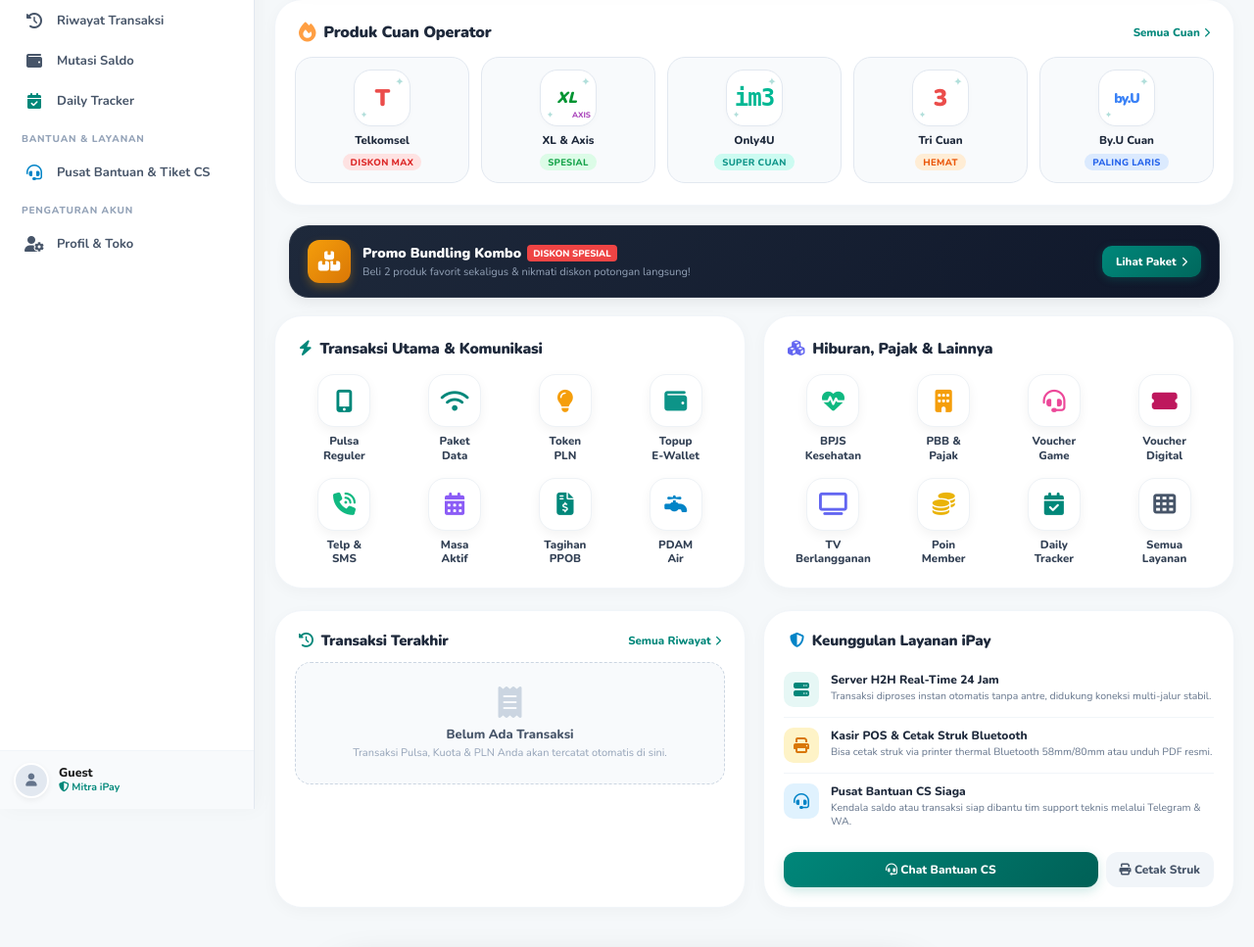
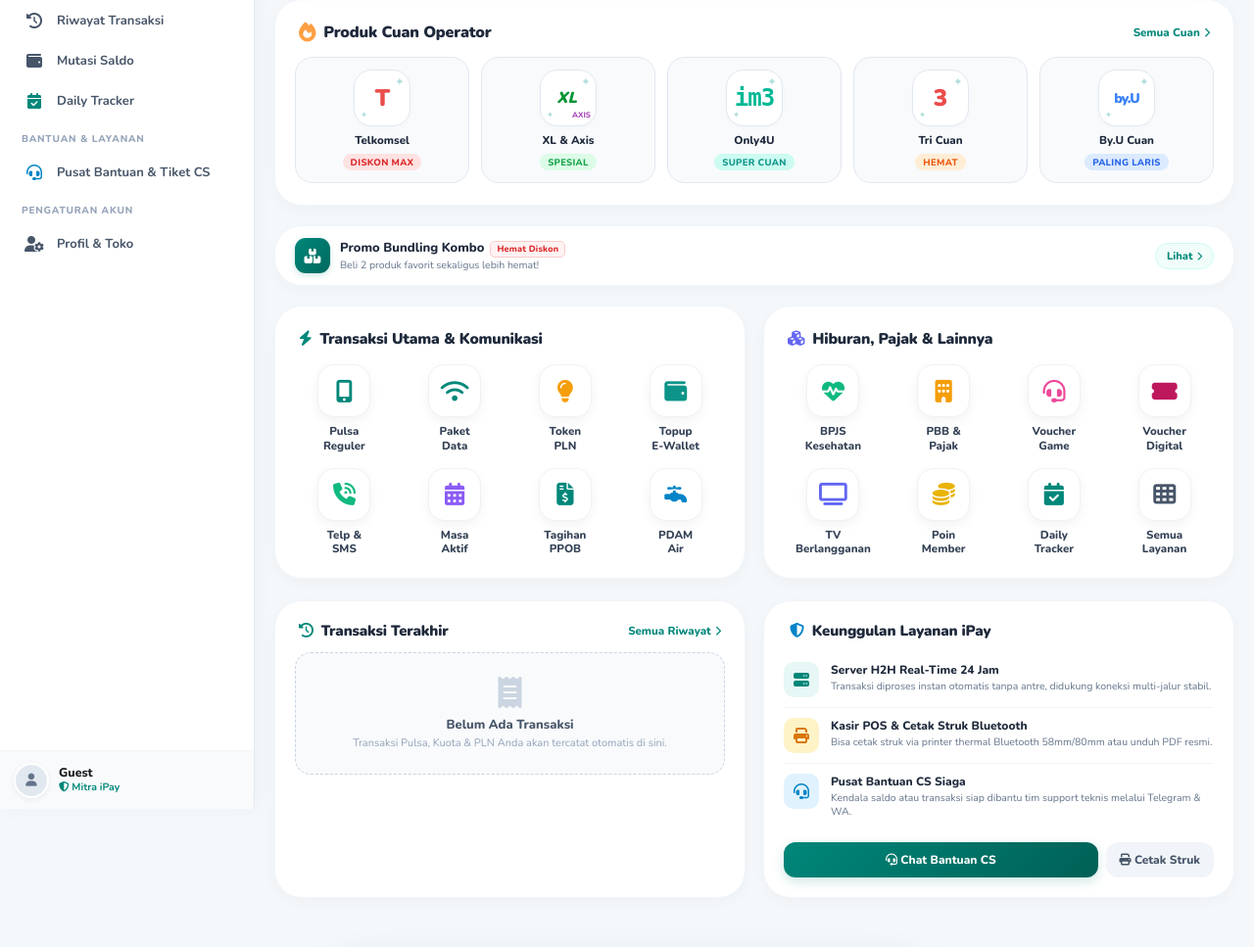
Before and after one commit to angga2103/garudatell, a Flask app: page / in a window 1280 px wide. Shown: the part 345-1312 px from the top of the page at 98% size. Run offline with Flask 3, Linux system fonts and the light colour scheme; data that the repository does not hold is empty; some libraries are stand-ins or nearby versions.

Commit message:
style(dashboard): redesign promo bundling card to be compact, lightweight, and balanced with cuan and service cards

```diff
--- a/app/templates/user/dashboard.html
+++ b/app/templates/user/dashboard.html
@@ -280,6 +280,88 @@
 
     .cuan-tag-badge {
         display: none; /* Muncul di tablet */
+    }
+
+    /* 3.5. Banner Promo Bundling Kombo (Compact & Harmonious) */
+    .bundling-highlight-banner {
+        margin: 0 15px 16px 15px;
+        background: #FFFFFF;
+        border-radius: 20px;
+        padding: 10px 14px;
+        color: #1E293B;
+        display: flex;
+        align-items: center;
+        justify-content: space-between;
+        gap: 10px;
+        box-shadow: 0 4px 15px rgba(0, 0, 0, 0.03);
+        border: 1px solid #F1F5F9;
+        text-decoration: none;
+        transition: transform 0.15s ease, box-shadow 0.15s ease, border-color 0.15s ease;
+        box-sizing: border-box;
+    }
+    .bundling-highlight-banner:hover {
+        transform: translateY(-1px);
+        box-shadow: 0 6px 18px rgba(0, 135, 122, 0.08);
+        border-color: #CCFBF1;
+    }
+    .bnd-banner-icon {
+        width: 36px;
+        height: 36px;
+        border-radius: 11px;
+        background: linear-gradient(135deg, #00877A 0%, #00685D 100%);
+        display: flex;
+        align-items: center;
+        justify-content: center;
+        font-size: 15px;
+        color: white;
+        flex-shrink: 0;
+        box-shadow: 0 2px 6px rgba(0, 135, 122, 0.22);
+    }
+    .bnd-banner-title {
+        font-size: 13px;
+        font-weight: 800;
+        color: #1E293B;
+        line-height: 1.2;
+    }
+    .bnd-banner-badge {
+        font-size: 9px;
+        font-weight: 800;
+        background: #FEF2F2;
+        color: #DC2626;
+        border: 1px solid #FECACA;
+        padding: 1.5px 6px;
+        border-radius: 5px;
+        letter-spacing: 0.2px;
+        white-space: nowrap;
+    }
+    .bnd-banner-desc {
+        font-size: 10.5px;
+        color: #64748B;
+        margin-top: 1px;
+        line-height: 1.25;
+        white-space: nowrap;
+        overflow: hidden;
+        text-overflow: ellipsis;
+    }
+    .bnd-banner-btn {
+        background: #F0FDFA;
+        color: #00877A;
+        border: 1px solid #CCFBF1;
+        font-size: 11px;
+        font-weight: 800;
+        padding: 5px 11px;
+        border-radius: 20px;
+        white-space: nowrap;
+        display: inline-flex;
+        align-items: center;
+        gap: 4px;
+        flex-shrink: 0;
+        transition: all 0.15s ease;
+    }
+    .bundling-highlight-banner:hover .bnd-banner-btn {
+        background: #00877A;
+        color: white;
+        border-color: #00877A;
     }
 
     /* 4. Layanan PPOB & Pembayaran (Dual Cards di Tablet & PC) */
@@ -672,6 +754,12 @@
         .tag-teal { background: #ccfbf1; color: #0d9488; }
         .tag-orange { background: #ffedd5; color: #ea580c; }
         .tag-blue { background: #dbeafe; color: #2563eb; }
+
+        .bundling-highlight-banner {
+            margin: 0 0 20px 0 !important;
+            border-radius: 28px !important;
+            padding: 12px 20px !important;
+        }
 
         /* Layanan 2 Kolom di Monitor PC */
         .services-dual-wrapper {
@@ -1183,24 +1271,26 @@
     </div>
 </div>
 
-<!-- BANNER PROMO BUNDLING HIGHLIGHT -->
-<div class="bundling-highlight-banner" style="margin: 0 15px 18px 15px; background: linear-gradient(135deg, #1E293B 0%, #0F172A 100%); border-radius: 20px; padding: 14px 18px; color: white; display: flex; align-items: center; justify-content: space-between; gap: 12px; box-shadow: 0 4px 15px rgba(0,0,0,0.08); border: 1px solid rgba(255,255,255,0.08);">
-    <div style="display: flex; align-items: center; gap: 12px;">
-        <div style="width: 44px; height: 44px; border-radius: 12px; background: linear-gradient(135deg, #F59E0B 0%, #D97706 100%); display: flex; align-items: center; justify-content: center; font-size: 20px; color: white; flex-shrink: 0; box-shadow: 0 4px 10px rgba(245, 158, 11, 0.3);">
+<!-- BANNER PROMO BUNDLING HIGHLIGHT (COMPACT & BALANCED) -->
+<a href="/bundling" class="bundling-highlight-banner" title="Lihat Promo Bundling Produk">
+    <div style="display: flex; align-items: center; gap: 10px; min-width: 0;">
+        <div class="bnd-banner-icon">
             <i class="fas fa-boxes-stacked"></i>
         </div>
-        <div>
+        <div style="min-width: 0;">
             <div style="display: flex; align-items: center; gap: 6px;">
-                <span style="font-size: 14px; font-weight: 900; color: #FFFFFF;">Promo Bundling Kombo</span>
-                <span style="font-size: 9.5px; font-weight: 800; background: #EF4444; color: white; padding: 2px 6px; border-radius: 4px;">DISKON SPESIAL</span>
-            </div>
-            <div style="font-size: 11px; color: #94A3B8; margin-top: 2px;">Beli 2 produk favorit sekaligus & nikmati diskon potongan langsung!</div>
+                <span class="bnd-banner-title">Promo Bundling Kombo</span>
+                <span class="bnd-banner-badge">Hemat Diskon</span>
+            </div>
+            <div class="bnd-banner-desc">
+                Beli 2 produk favorit sekaligus lebih hemat!
+            </div>
         </div>
     </div>
-    <a href="/bundling" style="background: linear-gradient(135deg, #00877A 0%, #00685D 100%); color: white; text-decoration: none; font-size: 11.5px; font-weight: 800; padding: 8px 14px; border-radius: 10px; white-space: nowrap; box-shadow: 0 2px 8px rgba(0, 135, 122, 0.3); display: inline-flex; align-items: center; gap: 5px;">
-        <span>Lihat Paket</span> <i class="fas fa-chevron-right" style="font-size: 10px;"></i>
-    </a>
-</div>
+    <div class="bnd-banner-btn">
+        <span>Lihat</span> <i class="fas fa-chevron-right" style="font-size: 9px;"></i>
+    </div>
+</a>
 
 <!-- ============================================================= -->
 <!-- LAYANAN PPOB & PEMBAYARAN (DUAL CARDS DI TABLET & DESKTOP) -->
```
